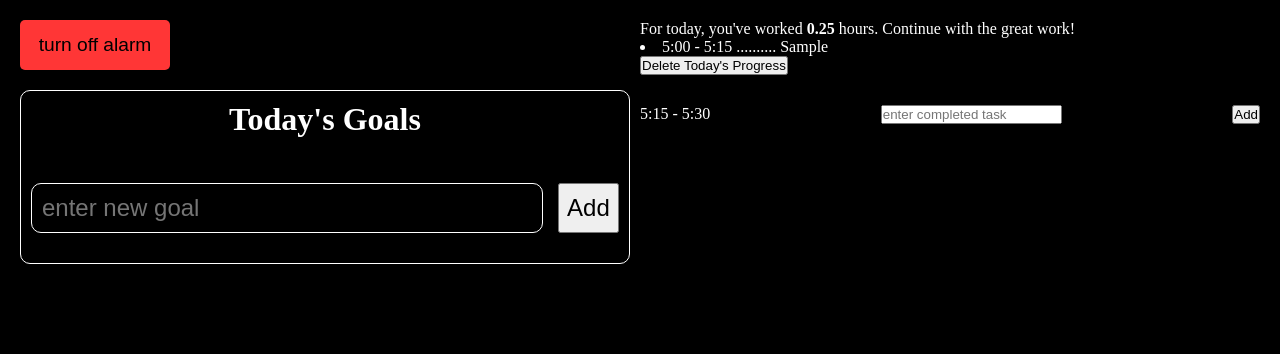
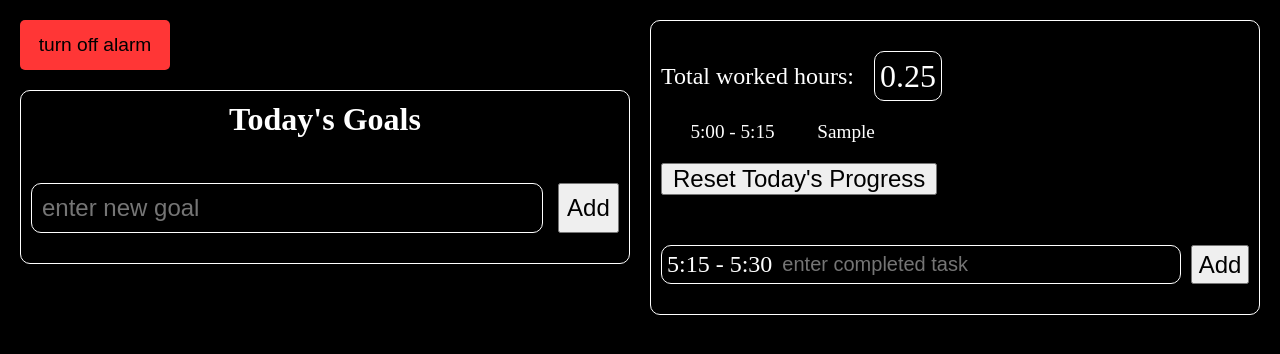
Before and after one commit to danifromecuador/we-are-what-we-repeatedly-do, a React (Vite) app: page / in a window 1280 px wide. Both pictures are taken after typing "Sample" into the empty fields and a click on the button "Add". Shown: the top 354 px of the page. Built offline with nearby package versions, Linux system fonts and the light colour scheme.

Commit message:
Create hours counter and Style all TaskTracker.jsx components

```diff
--- a/src/task_tracker/TaskTracker.jsx
+++ b/src/task_tracker/TaskTracker.jsx
@@ -2,6 +2,7 @@ import { useState, useEffect } from 'react'
 import { Counter } from './components/Counter.jsx'
 import { Tasks } from './components/Tasks.jsx'
 import { New } from './components/New.jsx'
+import './styles/TaskTracker.css'
 
 export const TaskTracker = () => {
   const [array, setArray] = useState(JSON.parse(localStorage.getItem("completed-tasks-list")) || [])
@@ -31,7 +32,12 @@ export const TaskTracker = () => {
     <div className="task-tracker">
       <Counter Array={array} />
       <Tasks Array={array} />
-      <button onClick={deleteArray}>Delete Today's Progress</button>
+      <button
+        className='delete-completed-tasks-btn'
+        onClick={deleteArray}
+      >
+        Reset Today's Progress
+      </button>
       <div className="wait-message">{waitMessage}</div>
       <New Data={getData} />
     </div>
--- a/src/task_tracker/components/Counter.jsx
+++ b/src/task_tracker/components/Counter.jsx
@@ -1,7 +1,12 @@
-export const Counter = ({Array}) => {
+import '../styles/Counter.css'
+
+export const Counter = ({ Array }) => {
   return (
     <div className="counter">
-      For today, you've worked <b>{Array.length / 4}</b> hours. Continue with the great work!
+      <div>Total worked hours:</div>
+      <div className='hours-counter'>
+        {Array.length / 4}
+      </div>
     </div>
   )
 }
--- a/src/task_tracker/components/New.jsx
+++ b/src/task_tracker/components/New.jsx
@@ -1,4 +1,5 @@
 import { useState, useEffect } from "react"
+import '../styles/New.css'
 
 export const New = ({ Data }) => {
   const [pastDate, setPastDate] = useState("loading...")
@@ -37,6 +38,7 @@ export const New = ({ Data }) => {
 
   return (
     <div className="new">
+      <div className="current-block-input-text">
         <div className="current-block">
           {pastDate}
         </div>
@@ -47,6 +49,7 @@ export const New = ({ Data }) => {
           onChange={(e) => handleInput(e)}
           onKeyDown={handleEnterKey}
         />
+      </div>
       <button
         type="button"
         className="add-completed-task-btn"
--- a/src/task_tracker/components/Tasks.jsx
+++ b/src/task_tracker/components/Tasks.jsx
@@ -1,10 +1,15 @@
-export const Tasks = ({Array}) => {
+import '../styles/Tasks.css'
+
+export const Tasks = ({ Array }) => {
 
   return (
-    <div className="tasks">
-      { Array.map((e, i)=>(
-        <li key={i}>{e.time_range}  ..........  {e.text}</li>
+    <ul className="tasks">
+      {Array.map((e, i) => (
+        <li key={i}>
+          <div className='tasks-left'>{e.time_range}</div>
+          <div className='tasks-right'>{e.text}</div>
+        </li>
       ))}
-    </div>
+    </ul>
   )
 }
--- /dev/null
+++ b/src/task_tracker/styles/Counter.css
@@ -0,0 +1,18 @@
+.task-tracker .counter {
+  padding: 20px 0;
+  display: flex;
+  align-items: center;
+}
+
+.task-tracker .counter .hours-counter {
+  min-width: 50px;
+  height: 50px;
+  margin: 0 20px;
+  border: 1px solid white;
+  border-radius: 10px;
+  padding: 0 5px;
+  display: flex;
+  align-items: center;
+  justify-content: center;
+  font-size: 2rem;
+}
--- /dev/null
+++ b/src/task_tracker/styles/New.css
@@ -0,0 +1,37 @@
+.task-tracker  .new {
+  border-radius: 10px;
+}
+
+.task-tracker .new .current-block-input-text {
+  border: 1px solid white;
+  border-radius: 10px;
+  padding: 5px;
+  width: 100%;
+  margin-right: 10px;
+  display: flex;
+}
+
+.task-tracker .new .current-block-input-text input {
+  margin-left: 10px;
+  border: none;
+  width: 74%;
+  background-color: transparent;
+  color: white;
+  font-size: 20px;
+  outline: none;
+}
+
+
+
+
+
+
+
+
+
+.task-tracker .new .add-completed-task-btn {
+  width: 65px;
+  font-size: 1.5rem;
+  cursor: pointer;
+
+}
--- /dev/null
+++ b/src/task_tracker/styles/TaskTracker.css
@@ -0,0 +1,22 @@
+.task-tracker {
+  margin-left: 10px;
+  border: 1px solid white;
+  border-radius: 10px;
+  padding: 10px;
+  font-size: 1.5rem;
+}
+
+.task-tracker ul,
+.task-tracker li {
+  list-style-type: none;
+}
+
+.task-tracker .delete-completed-tasks-btn {
+  font-size: 1.5rem;
+  padding: 0 10px;
+  cursor: pointer;
+}
+
+.task-tracker .wait-message {
+  padding-top: 20px;
+}
--- /dev/null
+++ b/src/task_tracker/styles/Tasks.css
@@ -0,0 +1,23 @@
+.task-tracker  .tasks {
+  width: 90%;
+  margin: 0 auto;
+  padding-bottom: 20px;
+
+}
+
+.task-tracker li {
+  display: flex;
+  justify-content: space-between;
+  column-gap: 20px;
+  font-size: 1.2rem;
+}
+.task-tracker li .tasks-left {
+  width: 21%;
+}
+
+
+.task-tracker li .tasks-right {
+  width: 79%;
+  text-align: left;
+
+}
```
Lines whose indentation alone changed are shown as unchanged.
